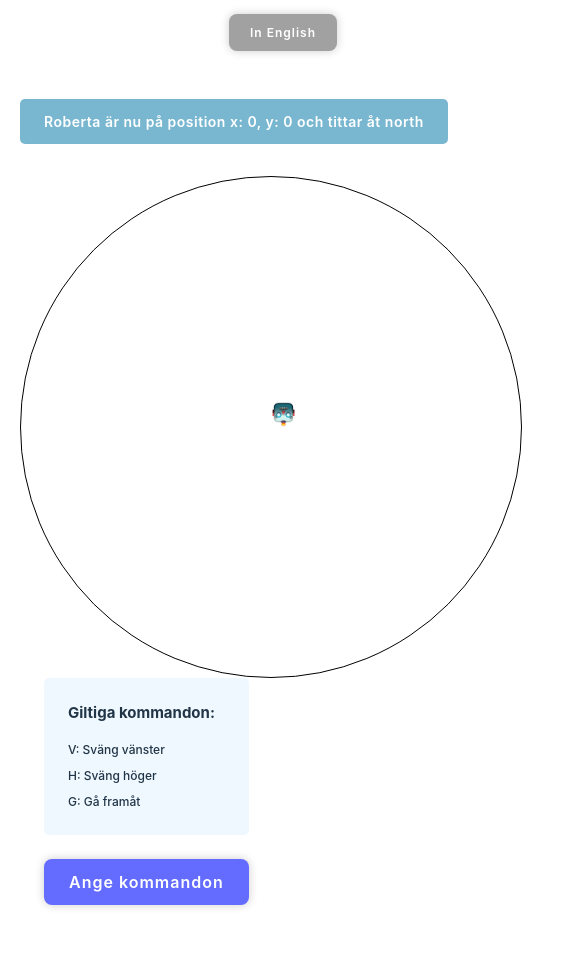
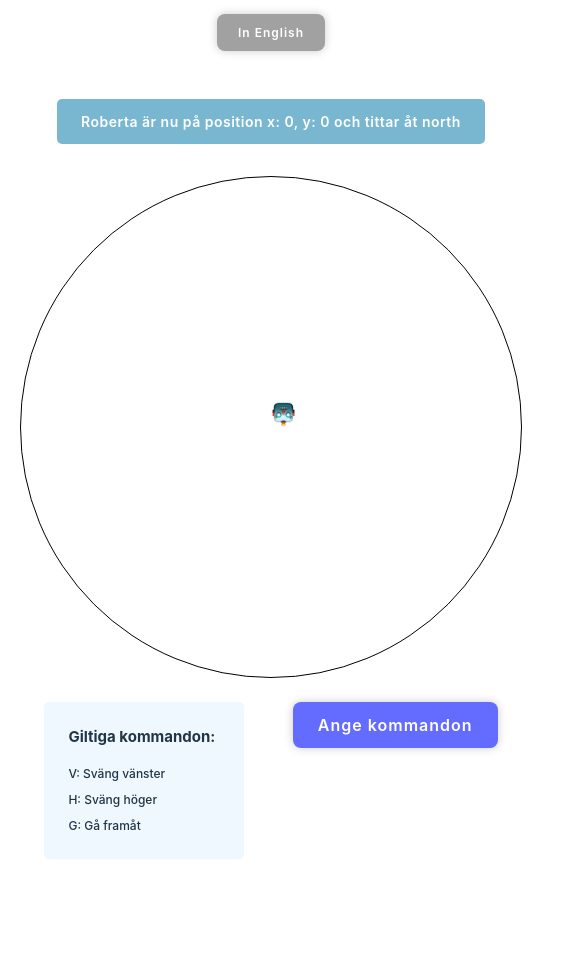
Before and after one commit to emeliepetersson/Robot, a website built with Vite: page index.html in a window 390 px wide. Shown: the part 145-1106 px from the top of the page, 566 px wide, since content can reach past the window. After the commit the page ends 1072 px from the top, so only its background shows below. Built offline with nearby package versions, Linux system fonts and the light colour scheme.

Commit message:
fix styling in smaller screens

```diff
--- a/src/main.ts
+++ b/src/main.ts
@@ -42,13 +42,15 @@ document.querySelector<HTMLDivElement>('#app')!.innerHTML = `
         </ul>
       </div>
 
-      <button id="dialogue" type="button">Ange kommandon</button>
+      <div class="button-wrapper">
+        <button id="dialogue" type="button">Ange kommandon</button>
 
-      <p id="description" class="description"></p>
+        <p id="description" class="description"></p>
 
-      <p class="output"></p>
+        <p class="output"></p>
 
-      <div id="user-input" class="notification"></div>
+        <div id="user-input" class="notification"></div>
+      </div>
     </div>
   </div>
 `
--- a/src/style/commands.css
+++ b/src/style/commands.css
@@ -13,6 +13,7 @@
     border-radius: 0.5rem;
     margin-bottom: 2.4rem;
     width: 100%;
+    max-width: 20rem;
 }
 
 .card h2 {
@@ -53,3 +54,24 @@
 .output span {
     color: rgb(249, 61, 61);
 }
+
+.commands .button-wrapper {
+    display: flex;
+    flex-direction: column;
+    align-items: flex-start;
+    justify-content: flex-start;
+}
+
+@media screen and (max-width: 950px){
+    .commands {
+        margin: 2.4rem 0;
+        flex-direction: row;
+        max-width: 100%;
+        width: 100%;
+        justify-content: space-evenly;
+    }
+
+    .commands .button-wrapper {
+        margin-left: 2.4rem;
+    }
+}
--- a/src/style/notification.css
+++ b/src/style/notification.css
@@ -25,3 +25,9 @@
 .notification.info {
     background-color: rgb(121, 183, 209);
 }
+
+@media screen and (max-width: 950px){
+    #position {
+        margin: 2.4rem auto 0;
+    }
+}
--- a/src/style/room.css
+++ b/src/style/room.css
@@ -7,3 +7,9 @@
 #room.circle {
     border-radius: 50%;
 }
+
+@media screen and (max-width: 950px){
+    #room {
+        margin-right: 0;
+    }
+}
```
